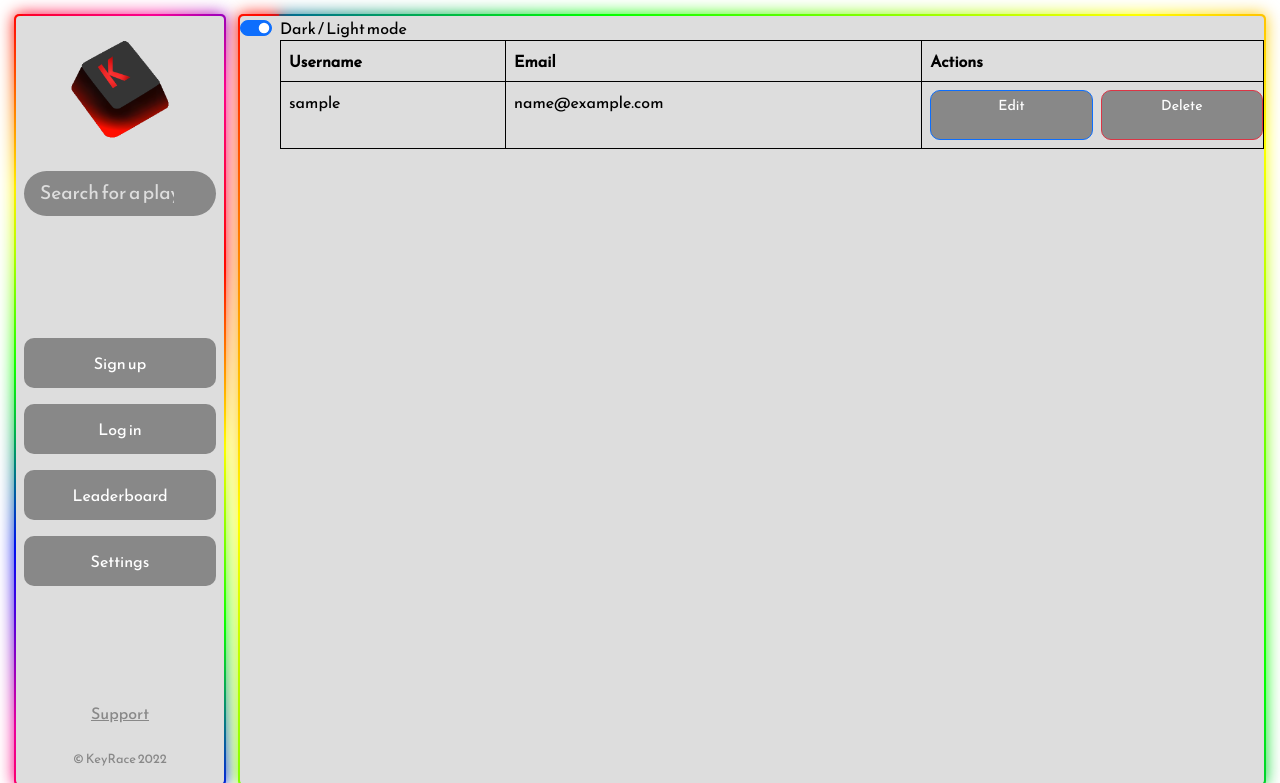
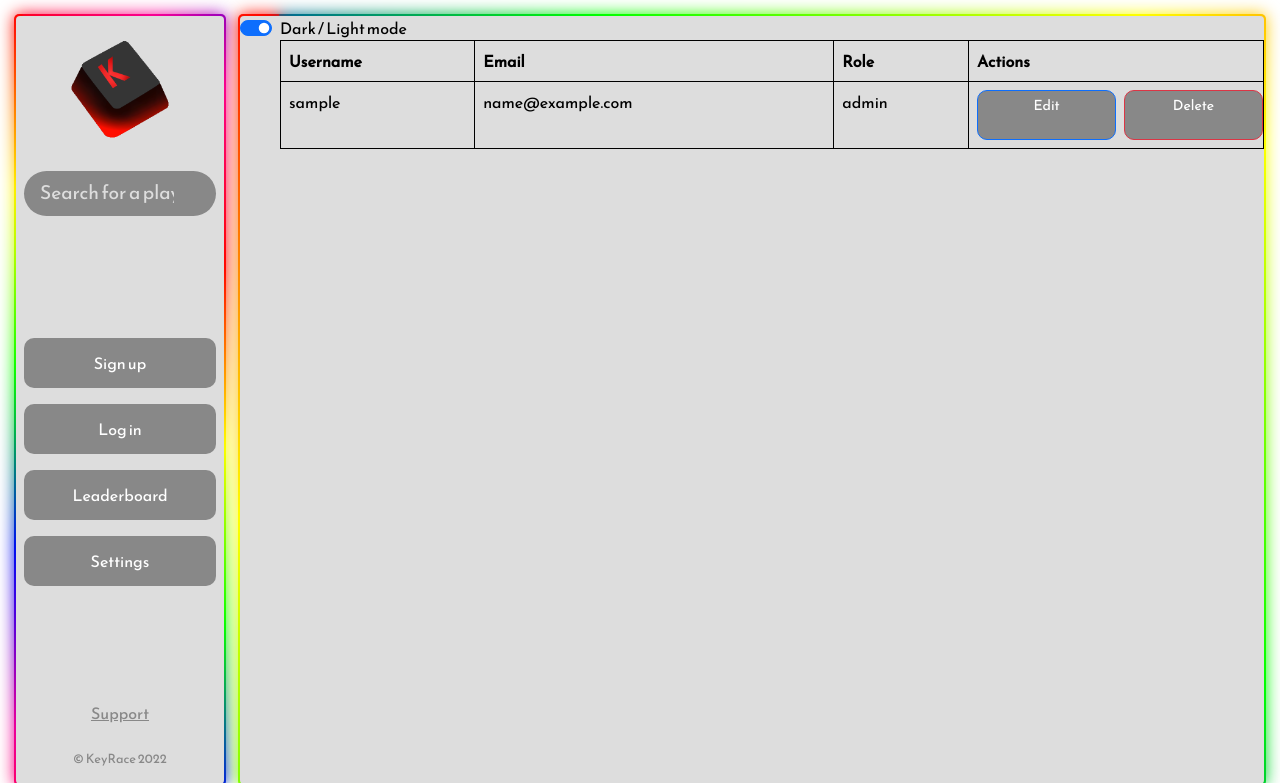
Before and after one commit to opixelum/KeyRace, a PHP site: page /KeyRace/settings.php in a window 1280 px wide. Shown: the top 783 px of the page. Run offline with PHP 8.4, Linux system fonts and the light colour scheme; tables that the repository leaves empty or names only in its code hold one stand-in row (values such as "Sample post").

Commit message:
Update users.php

```diff
--- a/src/includes/users.php
+++ b/src/includes/users.php
@@ -1,7 +1,7 @@
 <div class="container">
     <?php
         include('src\scripts\php\db_connect.php');
-        $q = 'SELECT user_id, username, email FROM USER';
+        $q = 'SELECT user_id, username, email, role FROM USER';
         $req = $db->query($q);
         $results = $req->fetchAll(PDO::FETCH_ASSOC);
     ?>
@@ -10,6 +10,7 @@
         <tr>
             <th>Username</th>
             <th>Email</th>
+            <th>Role</th>
             <th>Actions</th>
         </tr>
 
@@ -18,6 +19,7 @@
                 echo '<tr>';
                 echo '<td>' . $user['username'] . '</td>';
                 echo '<td>' . $user['email'] . '</td>';
+                echo '<td>' . $user['role'] . '</td>';
                 echo '<td class="text-nowrap">';
                 echo '<a class="btn btn-primary btn-sm me-2 col-6"
                 href="http://localhost/KeyRace/src/includes/read.php?id=' . $user['user_id'] . '">Edit</a>';
```
